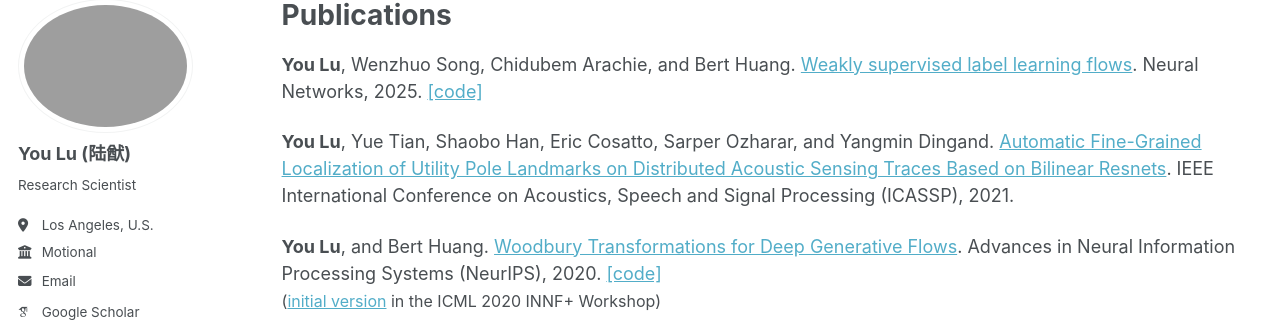
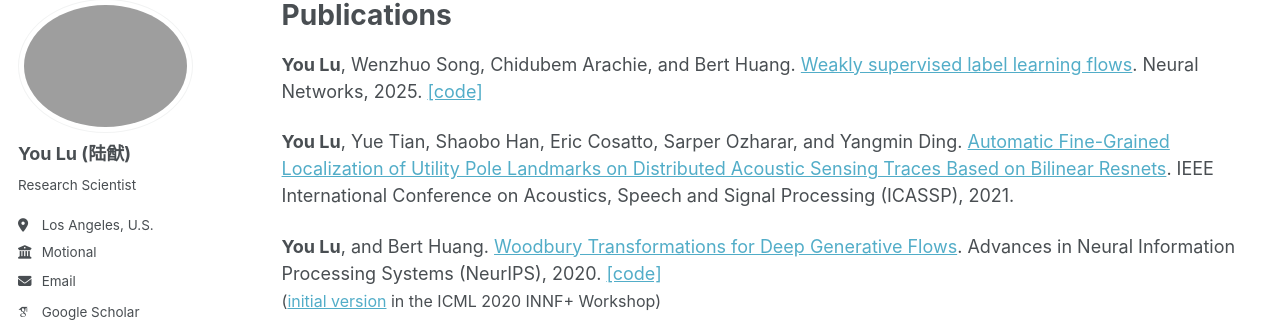
Before and after one commit to yolu1055/yolu1055.github.io, a Jekyll site: the page built from _pages/publications.md, in a window 1280 px wide and 900 px high. Shown: the part 100-424 px from the top of the window. Built offline with Jekyll 4.4.1, drawn with Linux system fonts in a browser that asks for light colours; some web fonts are replaced.

Commit message:
update publications

```diff
--- a/_pages/publications.md
+++ b/_pages/publications.md
@@ -17,7 +17,7 @@ Publications
 </p>
 
 <p>
-  <strong>You Lu</strong>, Yue Tian, Shaobo Han, Eric Cosatto, Sarper Ozharar, and Yangmin Dingand. <a href="https://ieeexplore.ieee.org/abstract/document/9415049">Automatic Fine-Grained Localization of Utility Pole Landmarks on Distributed Acoustic Sensing Traces Based on Bilinear Resnets</a>. IEEE International Conference on Acoustics, Speech and Signal Processing (ICASSP), 2021.
+  <strong>You Lu</strong>, Yue Tian, Shaobo Han, Eric Cosatto, Sarper Ozharar, and Yangmin Ding. <a href="https://ieeexplore.ieee.org/abstract/document/9415049">Automatic Fine-Grained Localization of Utility Pole Landmarks on Distributed Acoustic Sensing Traces Based on Bilinear Resnets</a>. IEEE International Conference on Acoustics, Speech and Signal Processing (ICASSP), 2021.
 </p>
 
 <p>
```
